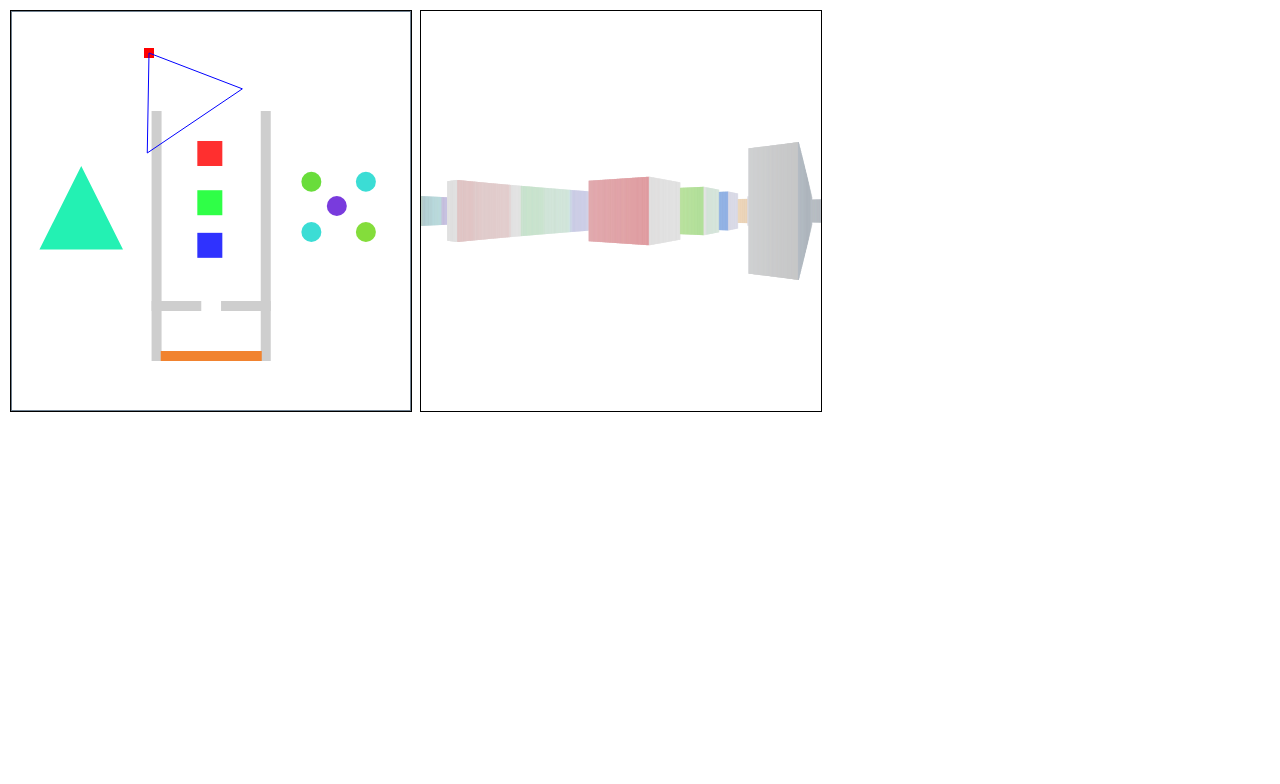
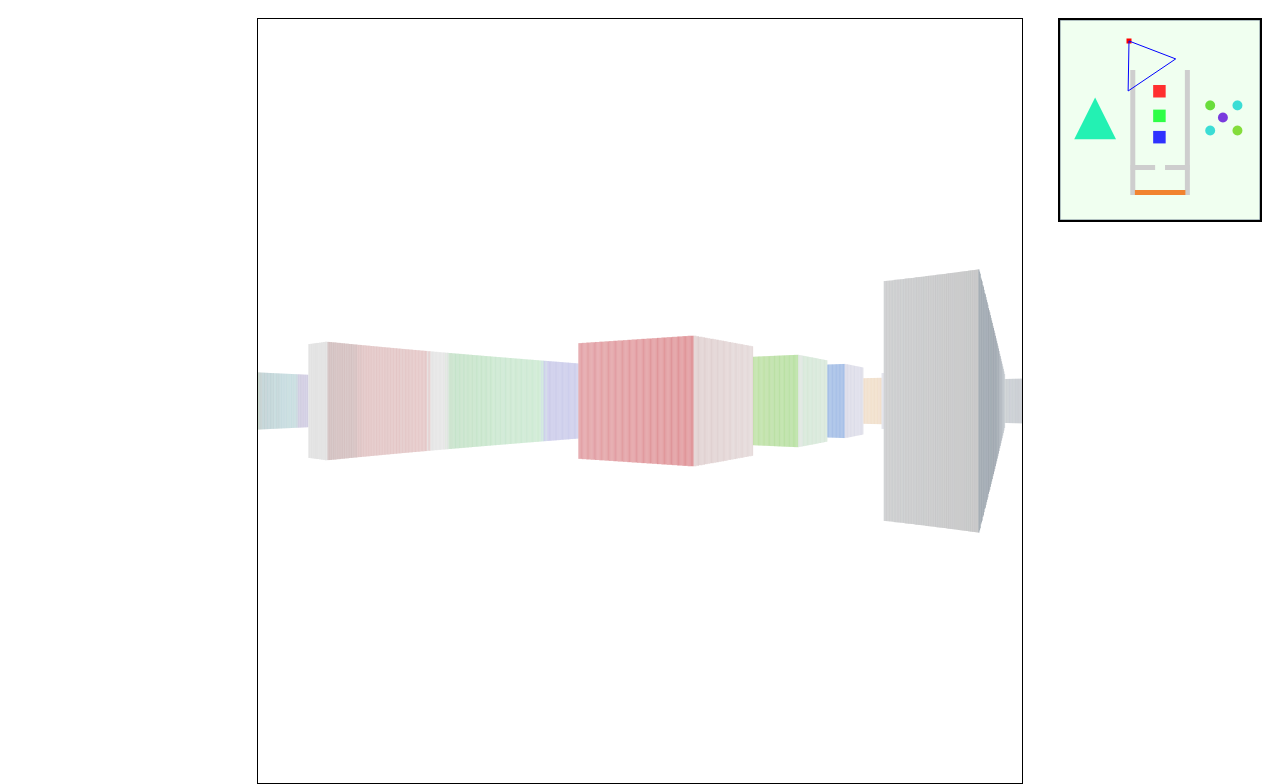
Before and after one commit to DrA1ex/raytracer-js, a plain HTML site: page index.html in a window 1280 px wide. Drawn offline with Linux system fonts and the light colour scheme.

Commit message:
Allow to size separately map, minimap and projection

```diff
--- a/index.html
+++ b/index.html
@@ -1,12 +1,12 @@
 <html lang="ru">
-<body>
-<canvas id="canvas"
-        style="border: 1px solid;position: absolute; top: 10px; left: 10px;"></canvas>
-<canvas id="overlay"
-        style="border: 1px solid;position: absolute; top: 10px; left: 10px;"></canvas>
+<body style="position: relative; padding: 10px">
+<div style="display: inline-block; background: honeydew; border: 2px solid;position: absolute; top: 10px; right: 10px">
+    <canvas id="canvas" style="position:relative;"></canvas>
+    <canvas id="overlay" style="position:absolute; inset: 0"></canvas>
+</div>
 
 <canvas id="projection"
-        style="border: 1px solid;position: absolute; top: 10px; left: 420px;"></canvas>
+        style="border: 1px solid; position: absolute; left: 50%; transform: translate(-50%, 0);"></canvas>
 </body>
 <script type="module" src="index.js"></script>
 </html>
--- a/index.js
+++ b/index.js
@@ -2,12 +2,16 @@ import {Vector2} from "./utils/vector.js";
 import * as ColorUtils from "./utils/color.js";
 
 const MapScale = 1;
-const ScreenResolution = 400;
+const ScreenScale = devicePixelRatio;
+
+const ScreenResolution = document.body.getClientRects()[0].height - 20;
+const MapResolution = 400;
+const MiniMapResolution = 200;
 const Far = 10000;
-const MapSize = ScreenResolution * MapScale;
 
-const ScreenScale = devicePixelRatio;
+const MapSize = MapResolution * MapScale;
 const ScreenSize = ScreenResolution * ScreenScale;
+
 const Fov = Math.PI * 70 / 180;
 const MiniMapConeDistance = 100;
 
@@ -28,9 +32,11 @@ const bgCanvas = document.getElementById("canvas");
 const oCanvas = document.getElementById("overlay");
 const prCanvas = document.getElementById("projection");
 
-initCanvas(bgCanvas, MapScale);
-initCanvas(oCanvas, ScreenScale);
-initCanvas(prCanvas, ScreenScale);
+initCanvas(bgCanvas, MapResolution, MapScale);
+initCanvas(oCanvas, MiniMapResolution, ScreenScale);
+initCanvas(prCanvas, ScreenResolution, ScreenScale);
+
+bgCanvas.style.width = bgCanvas.style.height = MiniMapResolution + "px";
 
 const bgCtx = bgCanvas.getContext('2d');
 const oCtx = oCanvas.getContext('2d');
@@ -131,8 +137,8 @@ function emitLight(origin, angle, light, reflectionCount, lastDistance = 0) {
         }
 
         const colorData = new Array(3);
-        const kDiffuse = Math.sqrt(Math.max(0, angleVector.dot(normal)));
-        const kSpecular = Math.pow(Math.max(0, angleVector.dot(normal.perpendicular())), 2);
+        const kDiffuse = Math.max(0, angleVector.dot(normal));
+        const kSpecular = Math.pow(Math.max(0, angleVector.dot(normal.perpendicular())), 4);
         for (let i = 0; i < colorData.length; i++) {
             const color = PixelData[pixelOffset + i] * (kDiffuse + kSpecular);
             colorData[i] = Math.min(255, Math.floor(color));
@@ -211,11 +217,11 @@ function drawProjection(intersections) {
 }
 
 
-function initCanvas(canvas, scale) {
-    canvas.width = ScreenResolution * scale;
-    canvas.height = ScreenResolution * scale;
-    canvas.style.width = ScreenResolution + "px";
-    canvas.style.height = ScreenResolution + "px";
+function initCanvas(canvas, size, scale) {
+    canvas.width = size * scale;
+    canvas.height = size * scale;
+    canvas.style.width = size + "px";
+    canvas.style.height = size + "px";
 }
 
 document.onkeydown = (e) => {
@@ -275,7 +281,7 @@ function render() {
     const radAngle = (Math.PI * CameraAngle / 180)
     const position = new Vector2(Math.floor(CameraX), Math.floor(CameraY));
 
-    drawUi(radAngle);
+    drawMiniMap(radAngle);
 
     if (AccumulateLight) {
         const intersections = trace(position, radAngle);
@@ -290,15 +296,16 @@ function render() {
     requestAnimationFrame(render);
 }
 
-function drawUi(radAngle) {
-    oCtx.clearRect(0, 0, ScreenResolution, ScreenResolution);
+function drawMiniMap(radAngle) {
+    oCtx.clearRect(0, 0, MiniMapResolution, MiniMapResolution);
     oCtx.strokeStyle = 'pink';
     oCtx.fillStyle = 'red';
 
-    const x = Math.floor(CameraX / MapScale),
-        y = Math.floor(CameraY / MapScale);
-    const coneDistance = MiniMapConeDistance / MapScale;
-    const originSize = 10 / MapScale;
+    const miniMapScale = MiniMapResolution / MapResolution * MapScale;
+    const x = Math.floor(CameraX * miniMapScale),
+        y = Math.floor(CameraY * miniMapScale);
+    const coneDistance = Math.max(20, MiniMapConeDistance * miniMapScale);
+    const originSize = Math.max(4, 10 * miniMapScale);
 
     oCtx.beginPath();
     oCtx.fillStyle = 'red';
```
